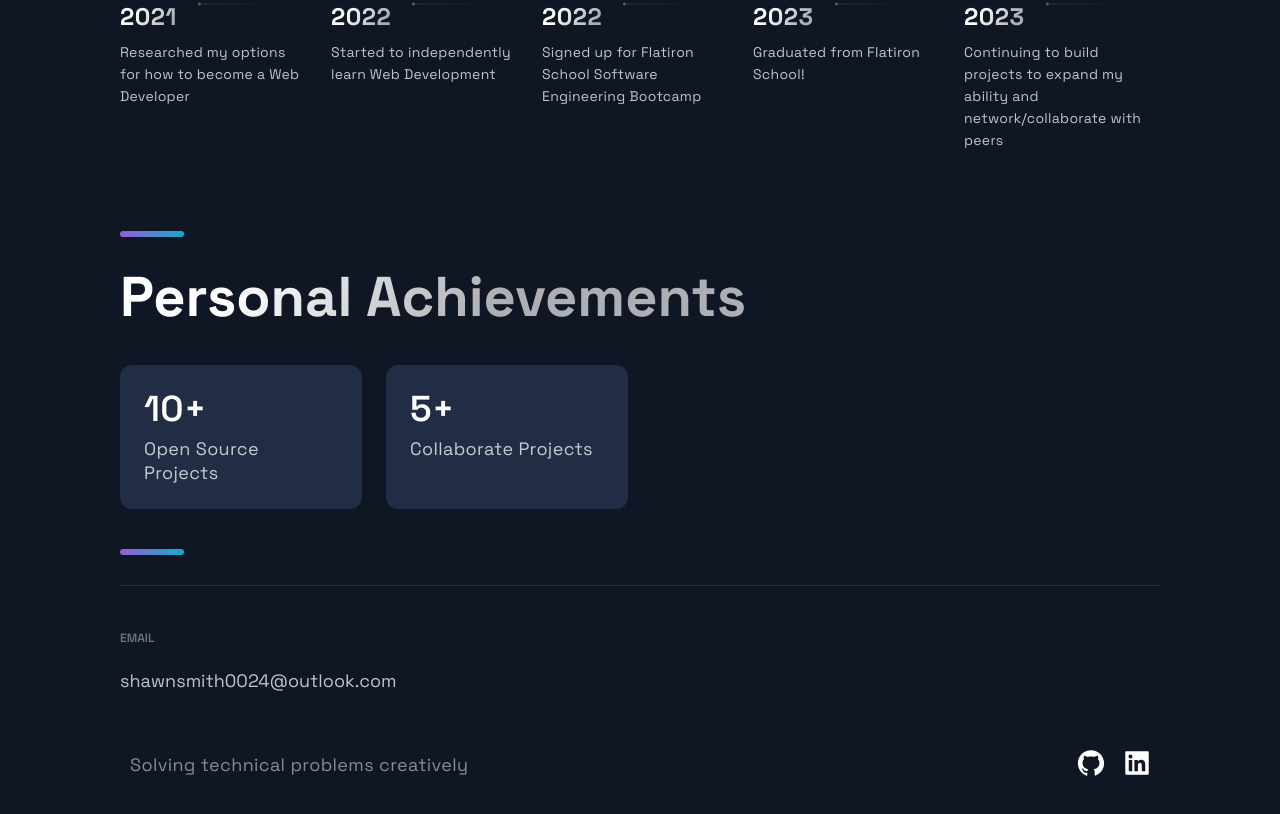
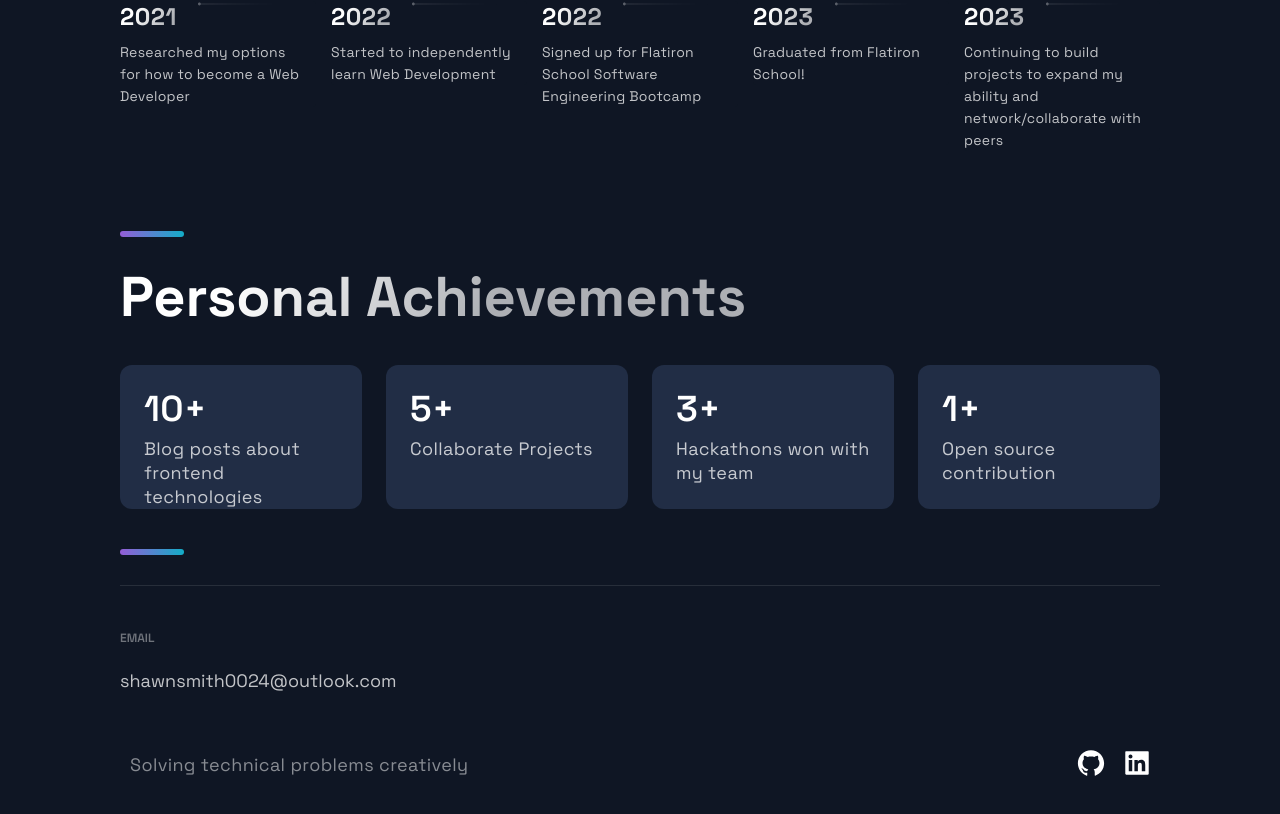
Before and after one commit to Shawn-Smith24/portfolio-site, a Next.js app: page / in a window 1280 px wide. Shown: the part 3232-4046 px from the top of the page. Built offline with nearby package versions, Linux system fonts and the light colour scheme.

Commit message:
accomplishment changes

```diff
--- a/src/components/Acomplishments/Acomplishments.js
+++ b/src/components/Acomplishments/Acomplishments.js
@@ -4,8 +4,11 @@ import { Section, SectionDivider, SectionTitle } from '../../styles/GlobalCompon
 import { Box, Boxes, BoxNum, BoxText } from './AcomplishmentsStyles';
 
 const data = [
-  { number: 10, text: 'Open Source Projects'},
+  { number: 10, text: 'Blog posts about frontend technologies'},
   { number: 5, text: 'Collaborate Projects'},
+  { number: 3, text: 'Hackathons won with my team'},
+  { number: 1, text: 'Open source contribution '},
+
 
 ];
 
```
Also changed, not shown: package.json (line endings or trailing spaces).
